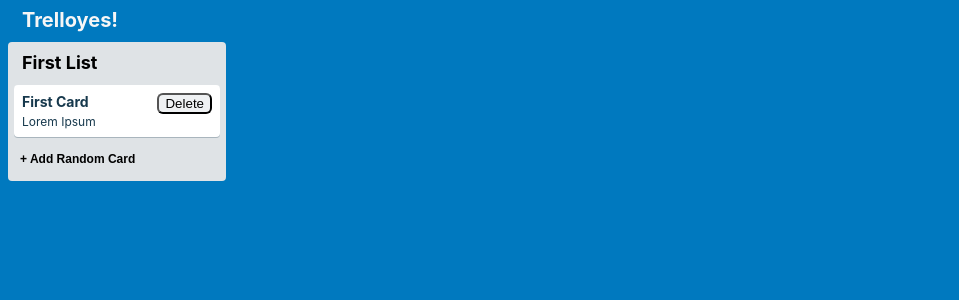
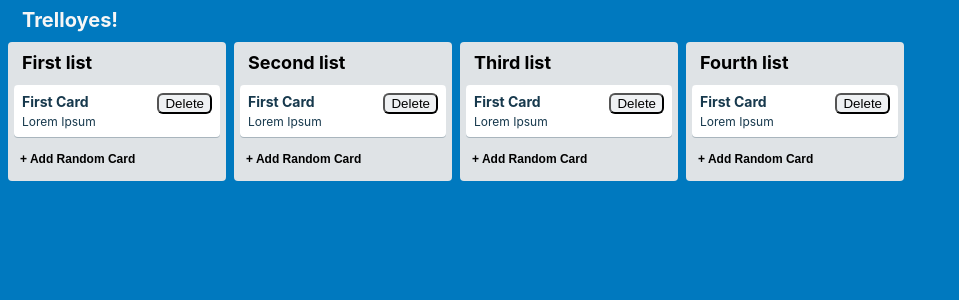
Before and after one commit to Nathan3p0/trelloyes-app, a React (Create React App) app: page / in a window 1280 px wide. Shown: the top 300 px of the page, without its empty margins (0-959 px from the left). Built offline with nearby package versions, Linux system fonts and the light colour scheme.

Commit message:
mapped over store object to display list props

```diff
--- a/src/App.js
+++ b/src/App.js
@@ -2,14 +2,18 @@ import React from 'react';
 import './App.css';
 import List from './Components/List';
 
-function App() {
+function App(props) {
+  const lists = props.store.lists.map((list) => {
+    return <List key={list.id} header={list.header} cards={list.cardIds}/>
+  })
+
   return (
     <main className='App'>
       <header className="App-header">
         <h1>Trelloyes!</h1>
       </header>
       <div className="App-list">
-        <List header="First List"/>
+        {lists}
       </div>
 
     </main>
```
